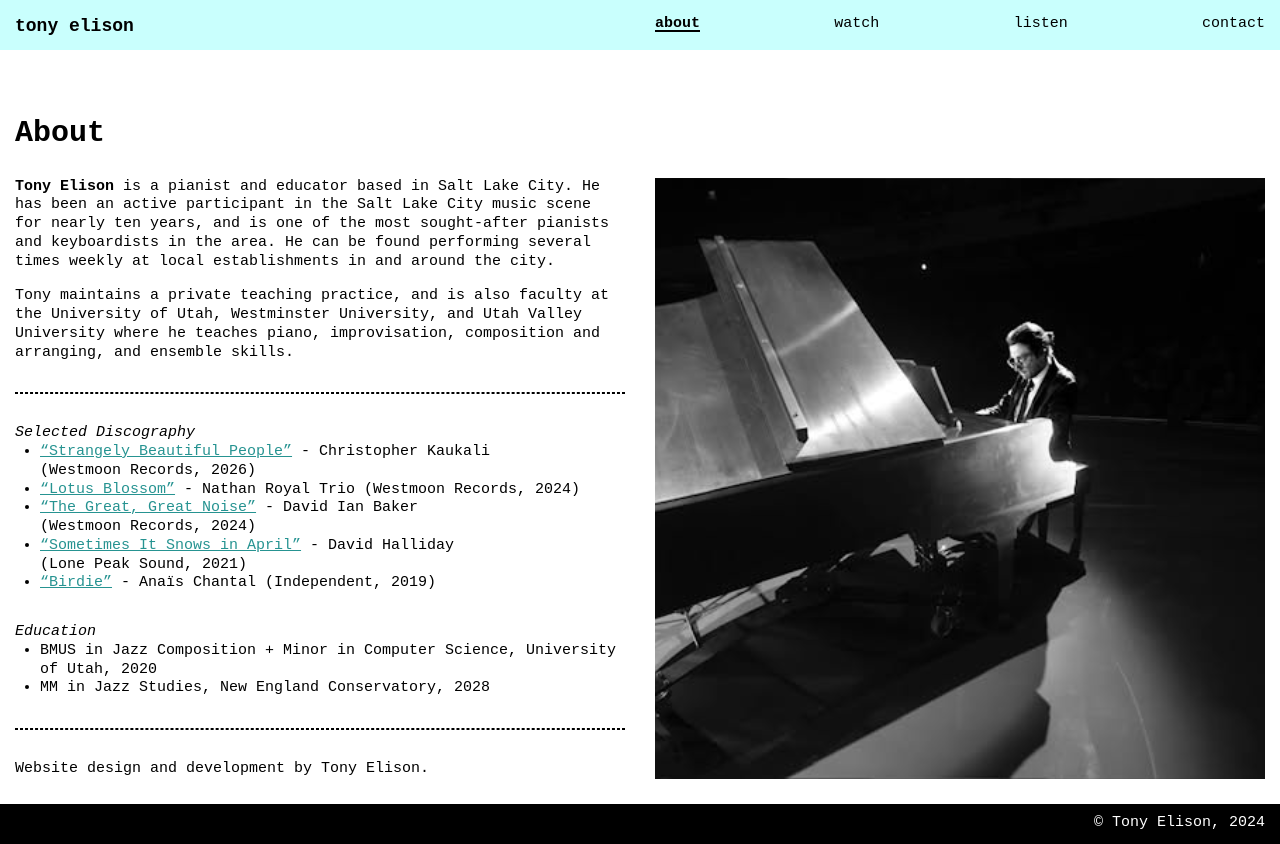
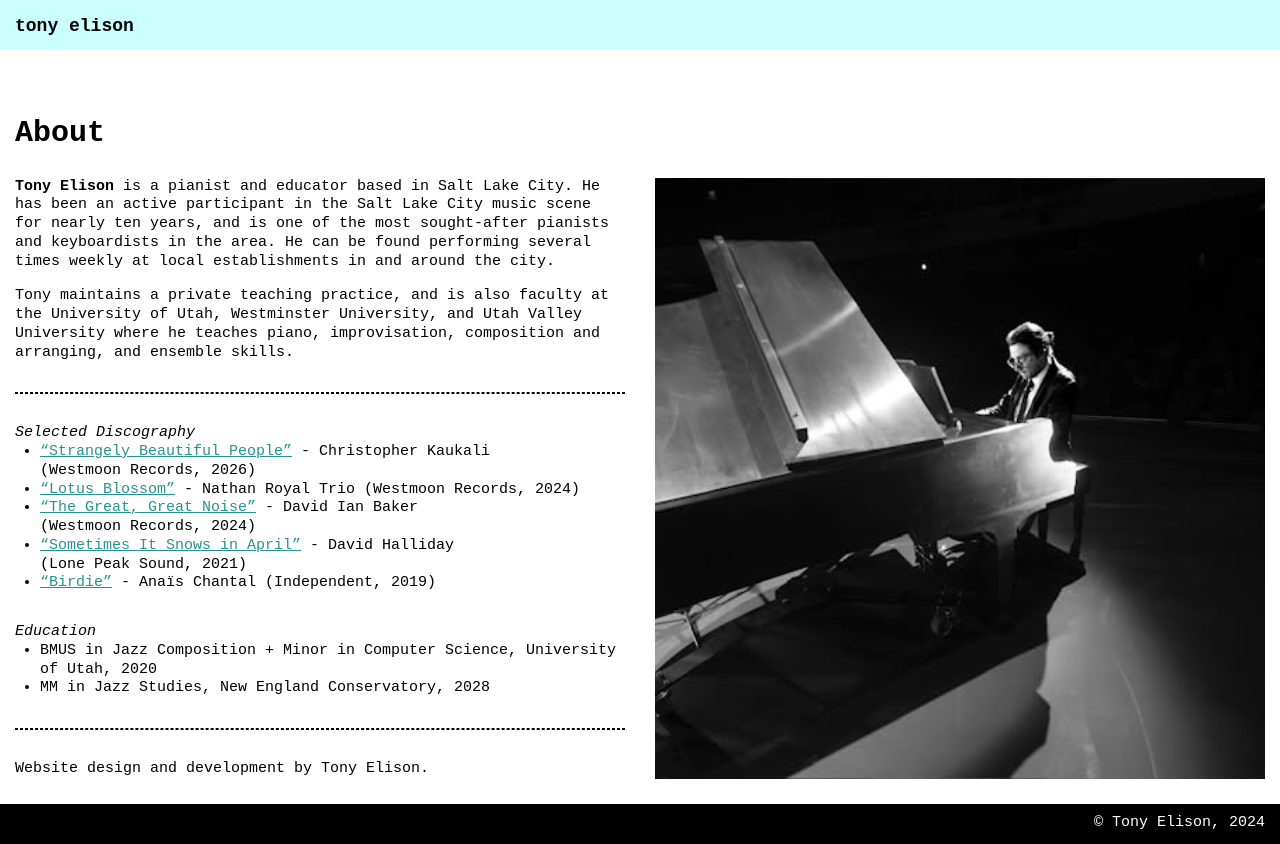
Before and after one commit to tonyelison/music, a Nuxt app: page / in a window 1280 px wide. Built offline with nearby package versions, Linux system fonts and the light colour scheme.

Commit message:
Hide nav links for now

```diff
--- a/components/AppHeader.vue
+++ b/components/AppHeader.vue
@@ -3,8 +3,8 @@
     <NuxtLink class="logo" @click.native="navFlyout.toggle(false)" to="/"
       >tony elison
     </NuxtLink>
-    <NavBar v-if="isDesktopView" :links="links"></NavBar>
-    <HamburgerMenu v-else></HamburgerMenu>
+    <!-- <NavBar v-if="isDesktopView" :links="links"></NavBar>
+    <HamburgerMenu v-else></HamburgerMenu> -->
   </header>
   <div class="dropdown" :class="navContainerClasses">
     <NavBar :links="links" :linkAction="() => navFlyout.toggle(false)"></NavBar>
@@ -68,7 +68,9 @@ header {
 
   /* background-color: #a1fffc; */
   background-color: var(--header-bg-color);
-  transition: background 0.5s ease-in-out 0s, top 0.5s ease-in-out;
+  transition:
+    background 0.5s ease-in-out 0s,
+    top 0.5s ease-in-out;
 
   display: grid;
   grid-template-columns: 1fr 1fr;
@@ -98,7 +100,9 @@ header {
   background-color: var(--header-bg-color);
   z-index: 1;
   overflow: hidden;
-  transition: background 0.5s ease-in-out 0s, height 0.5s ease-in-out;
+  transition:
+    background 0.5s ease-in-out 0s,
+    height 0.5s ease-in-out;
   padding-block: 0;
 }
 
```
